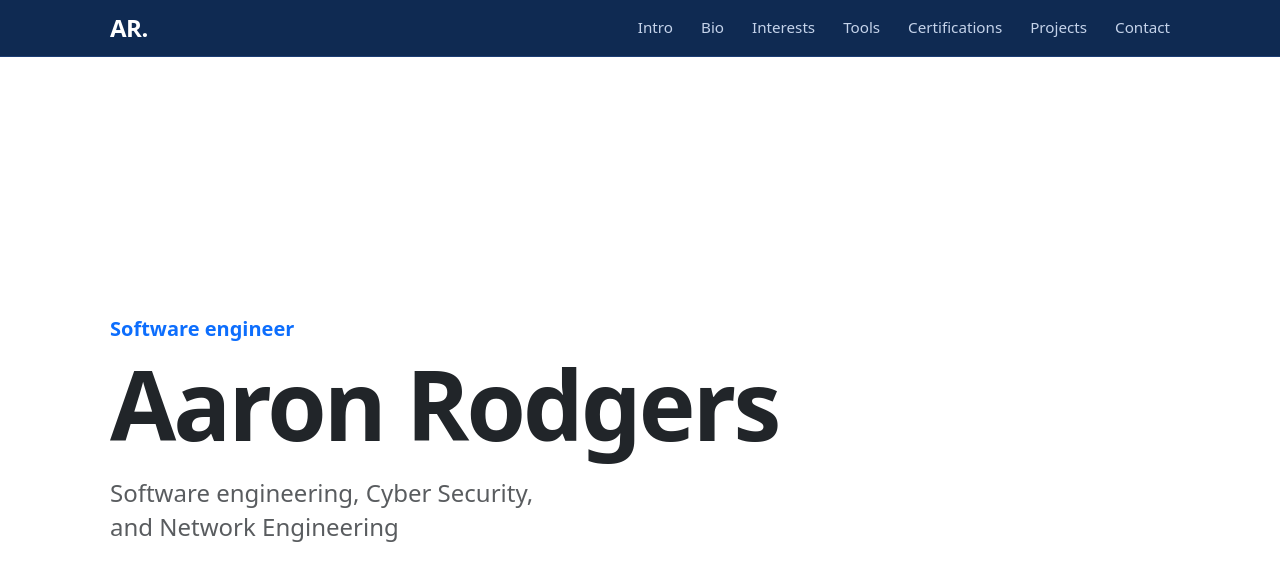
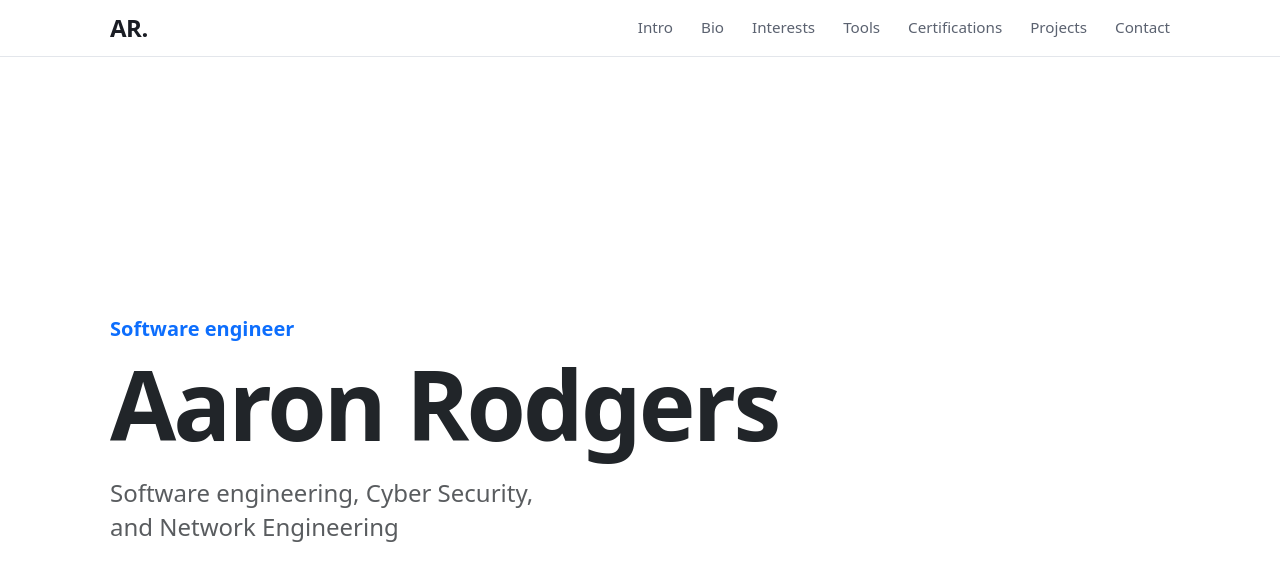
Before and after one commit to Aaron4554/web-portfolio, a React (Vite) app in the folder frontend/: page / in a window 1280 px wide. Shown: the top 580 px of the page. Built offline with nearby package versions, Linux system fonts and the light colour scheme.

Commit message:
Make header white

```diff
--- a/frontend/src/components/Header.css
+++ b/frontend/src/components/Header.css
@@ -10,11 +10,11 @@ html {
 }
 
 .site-header {
-  --header-bg: #0f2a52;
-  --header-text: #ffffff;
-  --header-muted: #c5d3ea;
-  --header-line: #1c3d73;
-  --header-accent: #8aa4ff;
+  --header-bg: #ffffff;
+  --header-text: #1a1d24;
+  --header-muted: #5b6270;
+  --header-line: #e3e6eb;
+  --header-accent: #1a60c1;
 
   position: sticky;
   top: 0;
```
